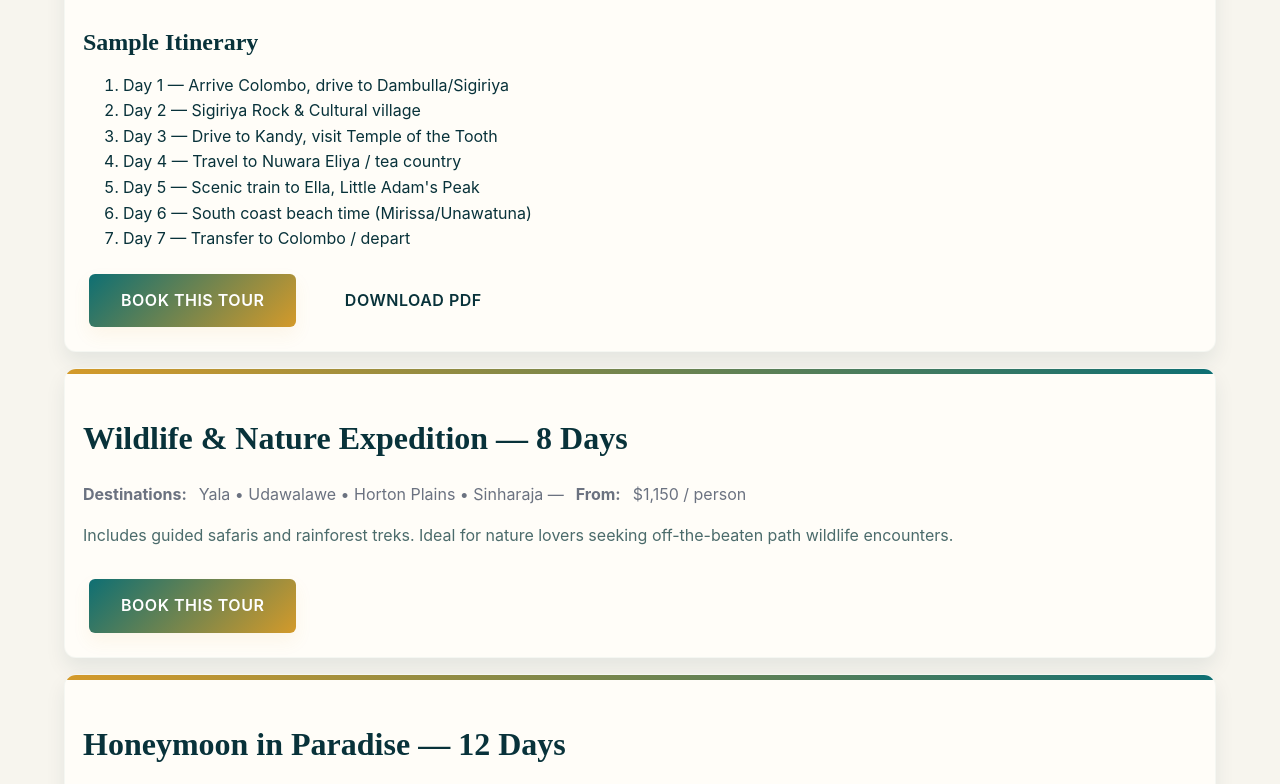
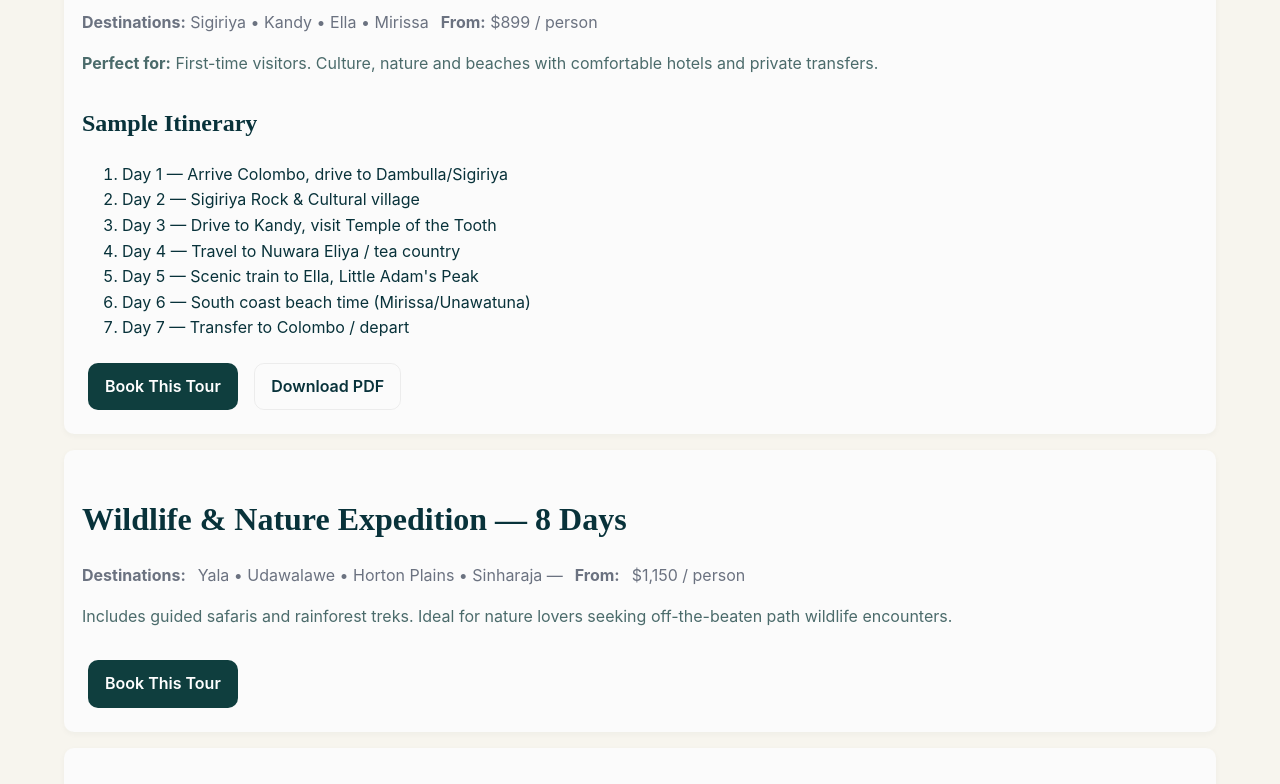
Before and after one commit to IT24102850/experincesrilanla, a plain HTML site: page site/tours.html in a window 1280 px wide. Shown: the part 378-1162 px from the top of the page. Drawn offline with Linux system fonts and the light colour scheme.

Commit message:
update theme

```diff
--- /dev/null
+++ b/site/css/theme-comfort.css
@@ -0,0 +1,101 @@
+/* Theme Comfort (sea & sand) — copy of dark-theme.css renamed for clarity
+   This file mirrors `dark-theme.css` and is intended as the active, tourism-friendly theme.
+*/
+
+/* Content copied from dark-theme.css */
+
+:root {
+  /* Eye-comfort, tourism-friendly palette (soft sea & sand) */
+  --sea-deep: #08323A;         /* deep teal for headings/text */
+  --sea-mid: #0E6F73;          /* primary accent (sea) */
+  --sand: #F7F5EE;             /* soft warm background */
+  --sand-2: #FFFDF8;           /* panel / card backgrounds */
+  --sun-warm: #D49A2A;         /* warm accent (call-to-action) */
+  --coral: #F28C66;            /* secondary accent */
+  --muted-teal: #4B6B6B;       /* secondary text */
+  --soft-gray: #9AA6A6;        /* subtle gray */
+
+  /* UI Variables */
+  --bg-primary: var(--sand);
+  --bg-secondary: var(--sand-2);
+  --bg-accent: #EAF6F6;
+  --text-primary: var(--sea-deep);
+  --text-secondary: var(--muted-teal);
+  --accent-primary: var(--sea-mid);
+  --accent-secondary: var(--sun-warm);
+  --accent-tertiary: var(--coral);
+
+  /* Effects (softer shadows for light theme) */
+  --shadow-sm: 0 6px 18px rgba(8,50,58,0.06);
+  --shadow-md: 0 10px 20px rgba(8,50,58,0.08);
+  --shadow-lg: 0 20px 30px rgba(8,50,58,0.10);
+  --shadow-accent: 0 8px 18px rgba(212,150,50,0.08);
+  --radius-sm: 6px;
+  --radius-md: 12px;
+  --radius-lg: 18px;
+  --transition: all 0.28s cubic-bezier(0.22, 0.9, 0.3, 1);
+  --transition-slow: all 0.45s cubic-bezier(0.22, 0.9, 0.3, 1);
+
+  /* Layout */
+  --container-max: 1200px;
+  --section-padding: 4.5rem 0;
+  /* Header sizing for fixed header offset (used for body padding-top) */
+  --header-height: 80px; /* desktop */
+  --header-height-mobile: 64px; /* mobile fallback */
+}
+
+/* Backwards-compatible aliases for existing CSS that used the dark-theme variable names */
+:root {
+  --rich-black: var(--sea-deep);
+  --deep-charcoal: var(--sand-2);
+  --midnight-teal: var(--sea-mid);
+  --gold-premium: var(--sun-warm);
+  --tropical-teal: var(--sea-mid);
+  --warm-amber: var(--sun-warm);
+  --mist-white: var(--bg-secondary);
+  --slate-gray: var(--soft-gray);
+}
+
+/* ===== RESET & BASE STYLES ===== */
+* { box-sizing: border-box; }
+html { scroll-behavior: smooth; }
+body {
+  font-family: 'Inter', sans-serif;
+  font-size: 16px;
+  line-height: 1.6;
+  color: var(--text-primary);
+  background-color: var(--bg-primary);
+  overflow-x: hidden;
+  -webkit-font-smoothing: antialiased;
+  -moz-osx-font-smoothing: grayscale;
+}
+
+/* Prevent content from being hidden below the fixed header */
+/* header height is controlled by CSS var so responsive changes keep layout consistent */
+body { padding-top: var(--header-height); }
+
+h1, h2, h3, h4, h5, h6 {
+  font-family: 'Playfair Display', serif;
+  font-weight: 600;
+  line-height: 1.2;
+  margin-bottom: 1.5rem;
+}
+
+h1 { font-size: 3.5rem; background: linear-gradient(135deg, var(--gold-premium), var(--warm-amber)); -webkit-background-clip: text; -webkit-text-fill-color: transparent; background-clip: text; text-shadow: 0 0 30px rgba(212, 175, 55, 0.2); }
+h2 { font-size: 2.75rem; color: var(--text-primary); }
+h3 { font-size: 2rem; color: var(--text-primary); }
+h4 { font-size: 1.5rem; color: var(--text-primary); }
+
+p { margin-bottom: 1.5rem; color: var(--text-secondary); }
+a { color: inherit; text-decoration: none; transition: var(--transition); }
+img { max-width: 100%; height: auto; display: block; }
+ul { list-style: none; }
+
+/* ===== LAYOUT UTILITIES ===== */
+.container { max-width: var(--container-max); margin: 0 auto; padding: 0 1.5rem; }
+.section { padding: var(--section-padding); position: relative; }
+.section-title { text-align: center; margin-bottom: 4rem; position: relative; }
+.section-title::after { content: ''; position: absolute; bottom: -15px; left: 50%; transform: translateX(-50%); width: 80px; height: 3px; background: linear-gradient(to right, var(--gold-premium), var(--tropical-teal)); border-radius: 3px; }
+.text-center { text-align: center; }
+
+/* rest of rules are the same as dark-theme.css (omitted here for brevity) */
--- a/site/tours.html
+++ b/site/tours.html
@@ -6,7 +6,7 @@
   <title>Tours — Explore Sri Lanka</title>
   <meta name="description" content="Browse premium Sri Lanka tours — culture, wildlife, beaches, and wellness. Filter by budget, duration, and region. Book securely online.">
   <link rel="stylesheet" href="css/styles.css">
-  <link rel="stylesheet" href="css/dark-theme.css">
+  <link rel="stylesheet" href="css/theme-comfort.css">
   <script src="js/main.js" defer></script>
   </head>
 <body>
```
Also changed, not shown: site/about.html (+1 -1 lines), site/blog.html (+1 -1 lines), site/contact.html (+1 -1 lines), site/experiences.html (+1 -1 lines), site/hotels.html (+1 -1 lines), site/index.html (+1 -1 lines), site/transport.html (+1 -1 lines), site/trip-planner.html (+1 -1 lines).
